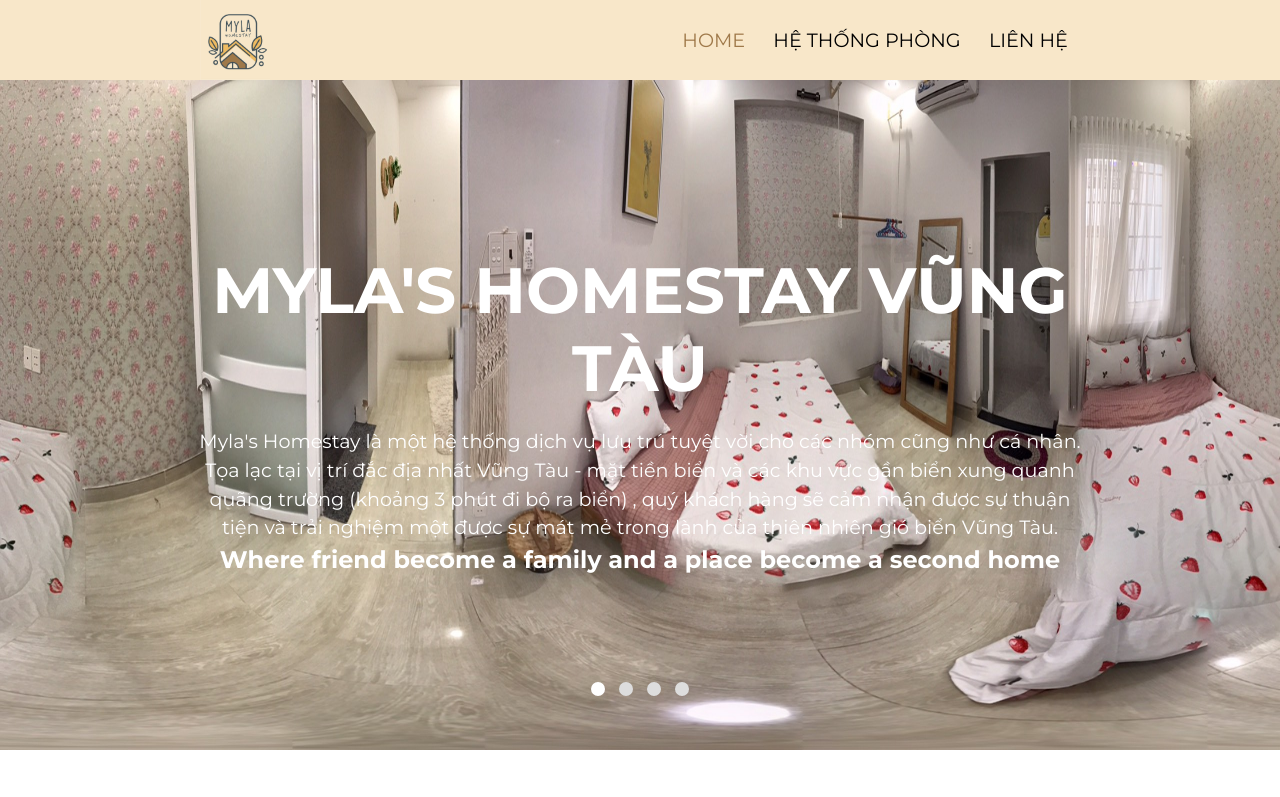
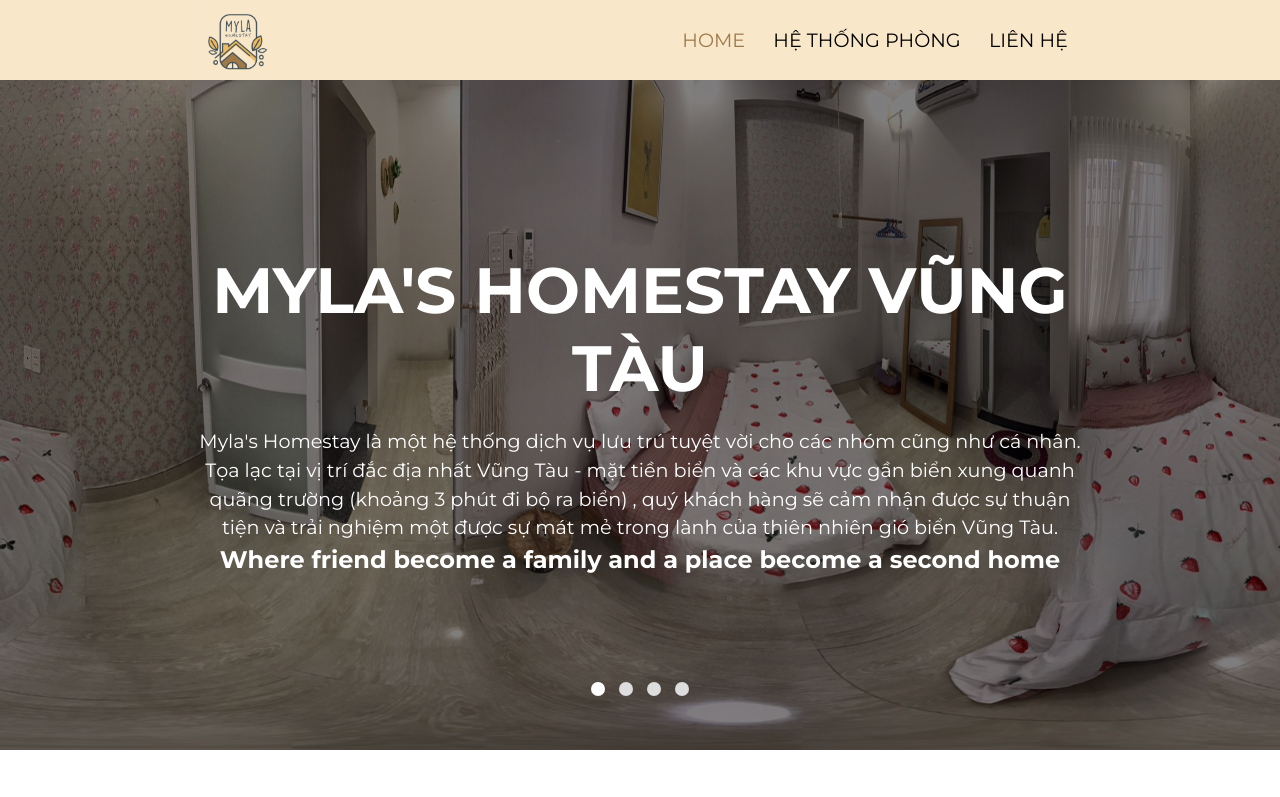
Before and after one commit to Nanz99/homestay-VungTau, a plain HTML site: page index.html in a window 1280 px wide. Shown: the top 797 px of the page. Drawn offline with nearby package versions, Linux system fonts and the light colour scheme.

Commit message:
aaaaaaaaaaaaa

```diff
--- a/style.css
+++ b/style.css
@@ -56,7 +56,17 @@ nav ul li a:hover{
    width: 100%;
    overflow: hidden;
 }
-
+.carousel{
+  position: relative;
+}
+.carousel::before{
+   background: rgba(0,0,0,0.5);
+   content:"";
+   position: absolute;top: 0;
+   left: 0;right: 0;
+   bottom: 0;
+   z-index: 10;
+}
 .slick-next,.slick-prev{
    display: none !important;
 }
@@ -78,6 +88,7 @@ nav ul li a:hover{
    transform: translate(-50%,-50%);
    text-align: center;
    width: 70%;
+   z-index: 11;
 }
 .main-content h1{
    color:#ffffff;
@@ -101,6 +112,7 @@ nav ul li a:hover{
    bottom: 50px;
    left: 50%;
    transform: translateX(-50%);
+   z-index: 11;
 }
 .slick-dots li button{
    display: none;
@@ -134,6 +146,7 @@ nav ul li a:hover{
    grid-gap: 30px;
 }
 .system-homestay__item{
+
    border-radius: 7px;
    overflow: hidden;
    box-shadow: 0 4px 6px -1px rgba(0,0,0,.1), 0 2px 4px -1px rgba(0,0,0,.06);
```
